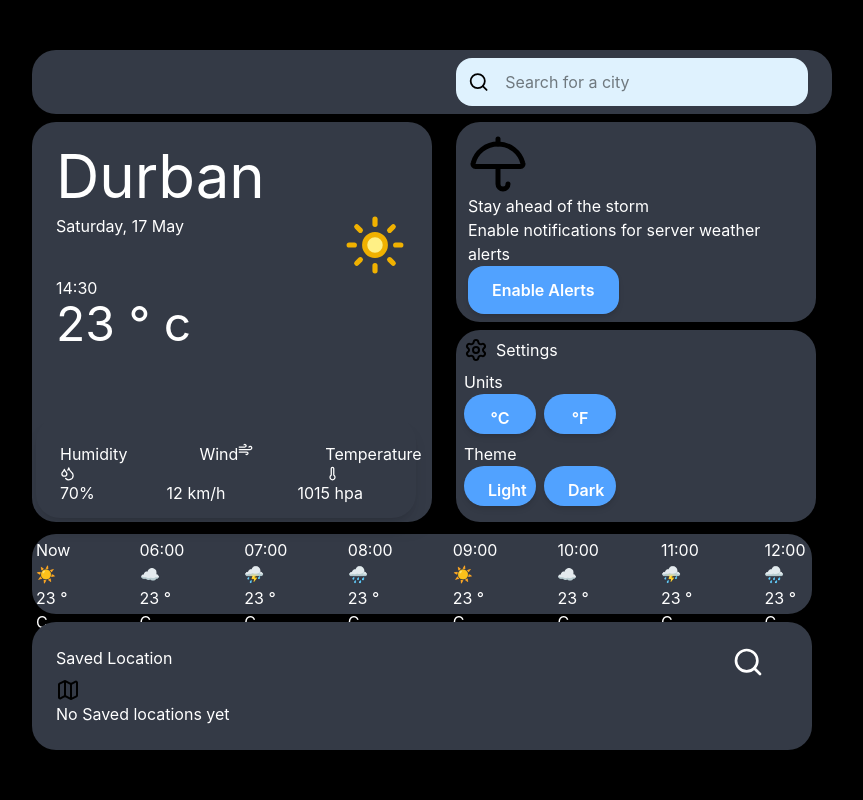
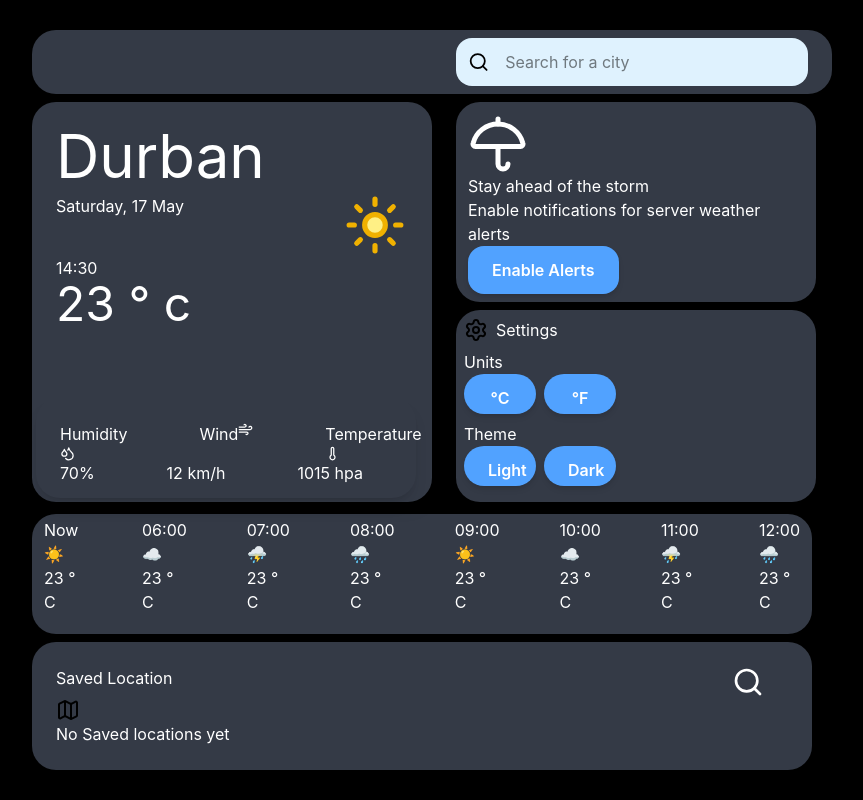
Before and after one commit to Happiness549/ReactTS-Weather-App, a React (Vite) app: page / in a window 1280 px wide. Shown: the whole page, without its empty margins (0-863 px from the left). Built offline with nearby package versions, Linux system fonts and the light colour scheme.

Commit message:
Added Weathertab that will assist in displaying a chosen data for hourly and daily forescast by the user.

```diff
--- a/src/components/WeatherCard/DailyForecast.tsx
+++ b/src/components/WeatherCard/DailyForecast.tsx
@@ -24,7 +24,9 @@ const dailyData = [
         <div className='flex gap-10'>
             {dailyData.map((data)=>(
              <div>
-
+                <Text variant={'p'} className='text-white'>{data.day}</Text>
+                <Text variant={'p'} className='text-white'>{data.emoji}</Text>
+                <Text variant={'p'} className='text-white'>{data.temperature} {"\u00B0"} {data.unit}</Text>
              </div>
             ))}
         </div>
--- a/src/components/WeatherCard/ForecastTab.tsx
+++ b/src/components/WeatherCard/ForecastTab.tsx
@@ -1,13 +1,19 @@
-import React from 'react'
+import React, { useState } from 'react'
+import HourlyForecast from './HourlyForecast'
+import DailyForecast from './DailyForecast'
 
-interface WeathertabProps{
+// interface WeathertabProps{
 
-}
+// }
 
-export const ForecastTab = () => {
-  return (
-    <div>
+// export const ForecastTab = () => {
+//   const [isActive, setIsActive] = useState(hourly);
 
-    </div>
-  )
-}
+//   return (
+//     <div>
+//       <button>Hourly</button>
+//       <button>Daily</button>
+
+//     </div>
+//   )
+// }
--- a/src/components/WeatherCard/HourlyForecast.tsx
+++ b/src/components/WeatherCard/HourlyForecast.tsx
@@ -25,7 +25,7 @@ export const HourlyForecast: React.FC<HourlyForecastProps> = ({ weatherData }) =
   ];
 
   return (
-    <Card className='h-20 p-1 w-195 mb-2 bg-[#343A46] flex gap-15'>
+    <Card className='h-30 p-1 w-195 mb-2 bg-[#343A46] flex gap-15 pl-3 pr-3'>
 
       {hourlyData.map((data) =>(
         <div key={data.time} >
@@ -33,6 +33,7 @@ export const HourlyForecast: React.FC<HourlyForecastProps> = ({ weatherData }) =
               <Text variant={'p'} className='text-white'>{data.time}</Text>
                <Text variant={'p'} className='text-white'>{data.emoji}</Text>
                  <Text variant={'p'} className='text-white'>{data.temperature} {"\u00B0"} {data.unit}</Text>
+
           </div>
         </div>
       ))}
--- a/src/components/WeatherCard/WeatherAlerts.tsx
+++ b/src/components/WeatherCard/WeatherAlerts.tsx
@@ -8,7 +8,7 @@ export const WeatherAlerts = () => {
   return (
     <Card className=' w-90 h-50 bg-[#343A46] -mt-4 mb-2 p-1'>
         <div className=' w-80 h-50 p-2 rounded-2xl bg-black-200'>
-          <Umbrella className='w-15 h-15'/>
+          <Umbrella className='w-15 h-15 text-white'/>
               <Text variant={'h1'} className='text-white'>Stay ahead of the storm</Text>
                   <Text variant={'p'} className='text-white'>Enable notifications for server weather alerts</Text>
 
--- a/src/components/ui/Container.tsx
+++ b/src/components/ui/Container.tsx
@@ -8,7 +8,7 @@ interface ContainerProps{
 
 export const Container:React.FC<ContainerProps> = ({children}) => {
   return (
-    <div className='mx-auto w-full max-w-7x1 px-4 sm:px-6 lg:px-8 bg-black flex flex-col justify-center '>
+    <div className='mx-auto w-full max-w-7x1 px-4 sm:px-6 lg:px-8 bg-black flex flex-col  '>
     {children}
 
       </div>
--- a/src/pages/Home/Home.tsx
+++ b/src/pages/Home/Home.tsx
@@ -11,6 +11,8 @@ import { SavedLocations } from '../../components/WeatherCard/SavedLocations'
 
 
 export const Home = ({ weatherData }: { weatherData: any }) => {
+
+
   return (
     <div className='flex self-center items-center h-screen  '>
     <Container>
```
Also changed, not shown: 1 other file (tests, documents, lock files or other folders).
